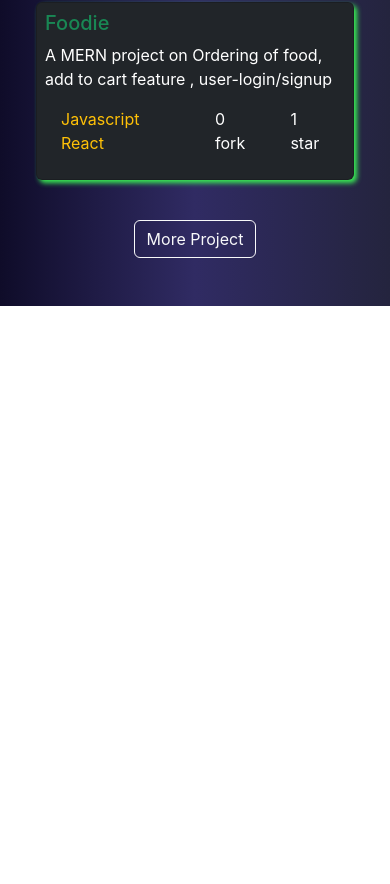
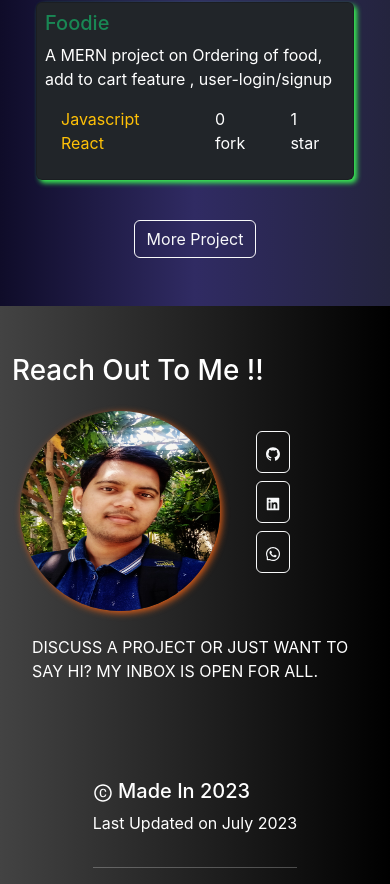
Before and after one commit to harshit1142/portfolio, a React (Create React App) app: page / in a window 390 px wide. Shown: the part 2913-3797 px from the top of the page. Before the commit the page ends 3219 px from the top, so only its background shows below. Built offline with nearby package versions, Linux system fonts and the light colour scheme.

Commit message:
"Done:Contact Section"

```diff
--- /dev/null
+++ b/src/Components/Contact.js
@@ -0,0 +1,45 @@
+import React from 'react'
+import profile from './profile.jpg';
+import { AiFillGithub ,AiFillLinkedin,AiOutlineWhatsApp,AiOutlineCopyrightCircle} from "react-icons/ai";
+
+export default function Contact() {
+  return (
+    <div className='container-fluid contact text-white  ' id="contact">
+        <div className="conatiner-fluid  ">
+            <div className="row pt-5">
+                <h1>Reach Out To Me !!</h1>
+            </div>
+            <div className="row d-flex flex-row  flex-wrap justify-content-center p-2 pt-3">
+                <div className='style-border d-lg-none d-md-none d-flex'>
+                         <img src={profile} alt="#ProfilePic" className='s-pro-img'/>
+                         <ul className='pt-3'>
+                            <li className='p-1'><a href="https://github.com/harshit1142" target="_blank" className='btn btn-rounded btn-outline-light p-2' rel="noopener noreferrer"><AiFillGithub /></a></li>
+                            <li className='p-1'><a href="https://www.linkedin.com/in/harshit-pandey-312b78245/" target="_blank" className='btn btn-rounded btn-outline-light p-2' rel="noopener noreferrer"><AiFillLinkedin /></a></li>
+                            <li className='p-1'><a href="https://chat.whatsapp.com/HDxwmppnDVPKGdW2m8Va45" target="_blank" className='btn btn-rounded btn-outline-light p-2' rel="noopener noreferrer"><AiOutlineWhatsApp /></a></li>
+                         </ul>
+                </div>
+                <div className='content col-auto p-4'>
+                    <p>DISCUSS A PROJECT OR JUST WANT TO SAY HI? MY INBOX IS OPEN FOR ALL.</p>
+                    <h4></h4>
+                </div>
+             </div>
+                <div className='row d-none d-md-block d-lg-block'>
+                <div className='icon d-flex flex-row  flex-wrap justify-content-center'>
+                <div className='p-1'><a href="https://github.com/harshit1142" target="_blank" className='btn btn-rounded btn-outline-light p-2' rel="noopener noreferrer"><AiFillGithub /></a></div>
+                <div className='p-1'><a href="https://www.linkedin.com/in/harshit-pandey-312b78245/" target="_blank" className='btn btn-rounded btn-outline-light p-2' rel="noopener noreferrer"><AiFillLinkedin /></a></div>
+                <div className='p-1'><a href="https://chat.whatsapp.com/HDxwmppnDVPKGdW2m8Va45" target="_blank" className='btn btn-rounded btn-outline-light p-2' rel="noopener noreferrer"><AiOutlineWhatsApp /></a></div>
+                </div>
+                </div>
+        </div>
+        <div className="container-fluid pt-5">
+            <div className="row">
+            <div className='icon d-flex flex-column align-content-center  flex-wrap justify-content-center'>
+                <h5> <AiOutlineCopyrightCircle /> Made In 2023 </h5>
+                <p>Last Updated on July 2023</p>
+                <hr />
+            </div>
+            </div>
+        </div>
+    </div>
+  )
+}
--- a/src/Components/Navbar.js
+++ b/src/Components/Navbar.js
@@ -21,7 +21,7 @@ export default function Navbar() {
           <a className="nav-link text-white btn btn-outline-primary" href="#project">PROJECTS</a>
         </li>
         <li className="nav-item">
-          <a className="nav-link  text-white btn btn-outline-primary" href="#achievement" tabindex="-1" aria-disabled="true">ACHIEVEMENTS</a>
+          <a className="nav-link disabled text-white btn btn-outline-primary" href="#achievement" tabindex="-1" aria-disabled="true">ACHIEVEMENTS</a>
         </li>
         <li className="nav-item">
           <a className="nav-link text-white btn btn-outline-primary" href="#contact">CONTACT</a>
--- a/src/Screens/Home.js
+++ b/src/Screens/Home.js
@@ -4,6 +4,7 @@ import Head from '../Components/Head'
 import About from '../Components/About'
 import Education from '../Components/Education'
 import Project from '../Components/Project'
+import Contact from '../Components/Contact'
 
 
 
@@ -16,6 +17,7 @@ export default function Home() {
          <About />
          <Education />
          <Project />
+         <Contact />
     </div>
   )
 }
--- a/src/index.css
+++ b/src/index.css
@@ -34,11 +34,27 @@ a{
   height: 700px;
 }
 .style-border{
-  border: 13px solid wheat;
+  /* border: 13px solid wheat; */
+
 }
-.pro-img{
+.pro-img ,.s-pro-img{
 width:261px;
 height:311px;
+border-radius: 45% 55% 22% 78% / 28% 13% 87% 72% ;
+animation: animate 3s ease-in-out  infinite ;
+}
+@keyframes animate {
+  0%{
+    box-shadow: 2px 2px 7px rgb(228, 83, 4);
+  }
+  33.33%{
+    box-shadow: 2px 2px 10px rgb(244, 241, 239);
+  }
+  66%{
+
+    box-shadow: 2px 2px 12px rgb(0, 255, 4);
+  }
+
 }
 .ic{
   color: white;
@@ -80,3 +96,12 @@ height:311px;
 .project{
   background :linear-gradient(to right, #0f0c29, #302b63, #24243e);
 }
+.contact{
+  height: auto;
+  background-image: linear-gradient(to right, #434343 0%, black 100%);
+}
+.s-pro-img{
+  width: 200px;
+  height: 200px;
+  border-radius: 50%;
+}
```
